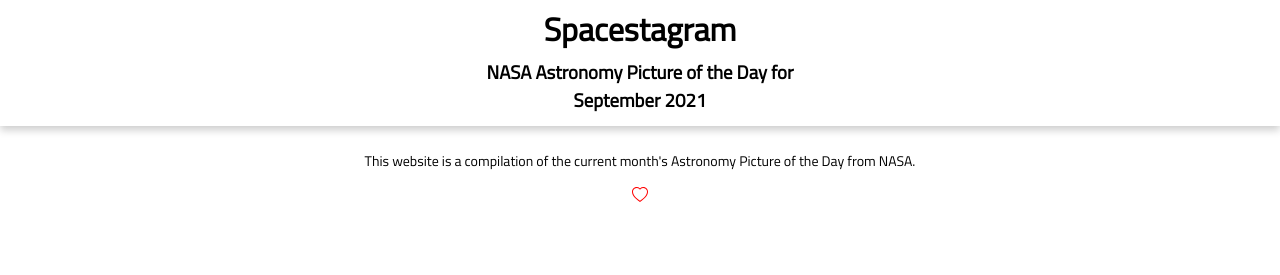
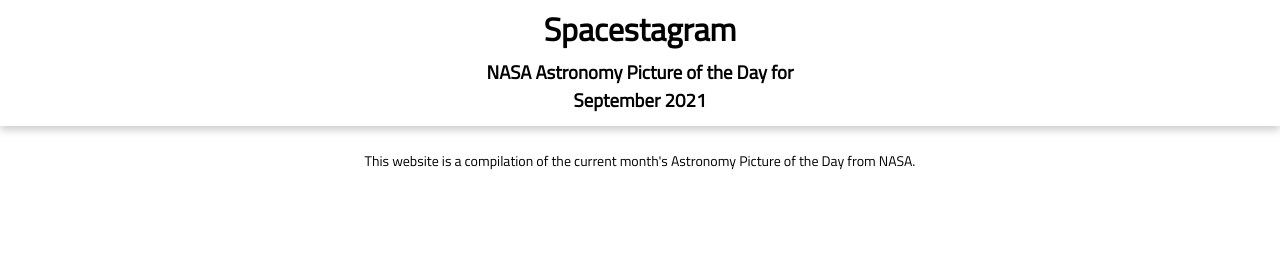
Before and after one commit to tcelovsky/spacestagram, a React (Create React App) app: page /about in a window 1280 px wide. Shown: the top 275 px of the page. Built offline with nearby package versions, Linux system fonts and the light colour scheme.

Commit message:
Import like buttong into cards

```diff
--- a/src/components/About.js
+++ b/src/components/About.js
@@ -1,10 +1,7 @@
-import Like from './Like';
-
 const About = () => {
     return (
       <div className="about">
           <p>This website is a compilation of the current month's Astronomy Picture of the Day from NASA.</p>
-          <Like />
       </div>
     );
   }
--- a/src/components/Card.js
+++ b/src/components/Card.js
@@ -1,4 +1,5 @@
 import '../styles/Card.css';
+import Like from './Like';
 
 const Card = (item) => {
     return (
@@ -7,6 +8,7 @@
           <img src={item.item.url} alt={item.item.title} />
           <p className="copyright">{item.item.copyright}</p>
           <p className="date">{item.item.date}</p>
+          <Like />
           <p className="explanation">{item.item.explanation}</p>
       </figure>
     );
```
